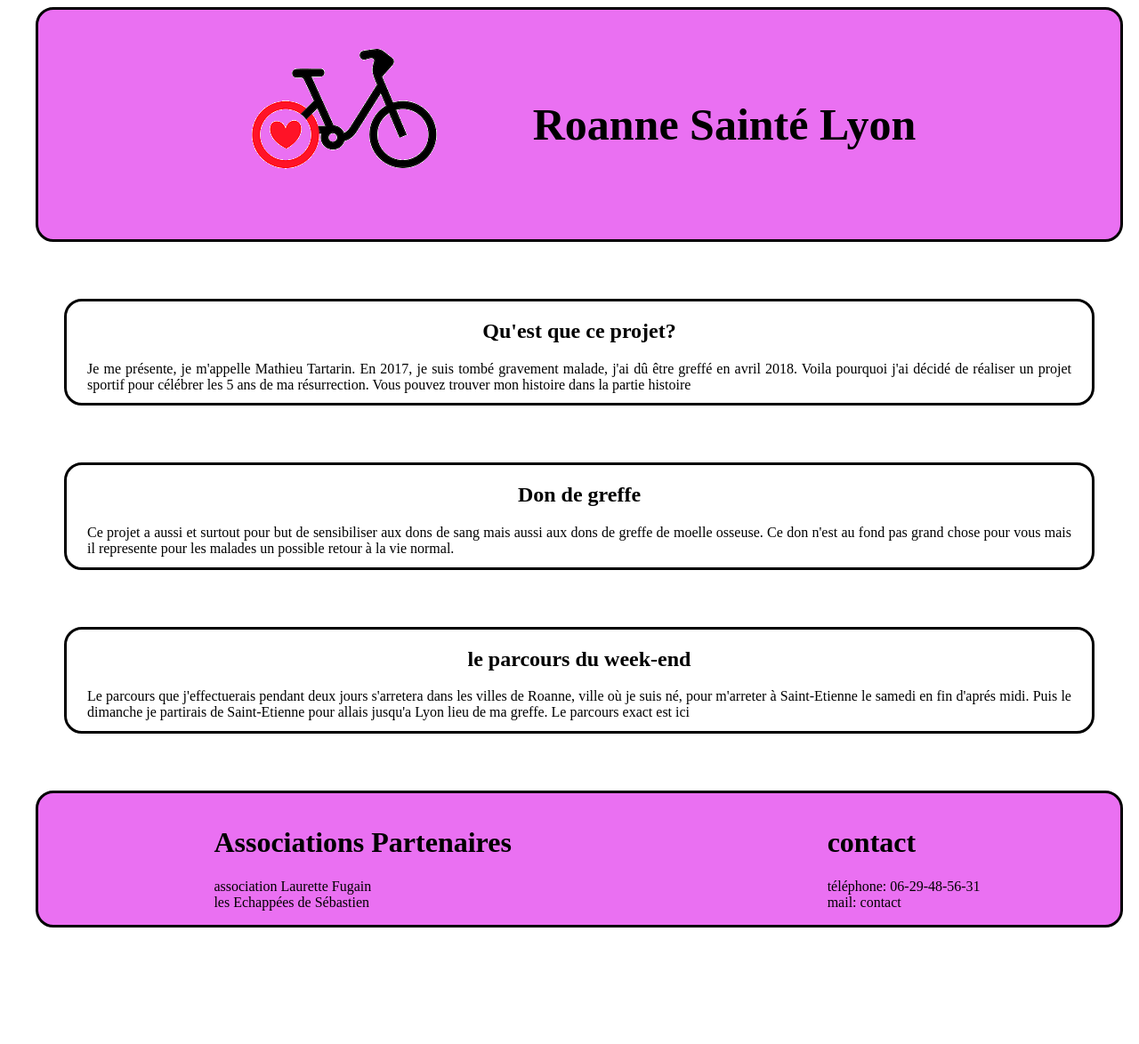
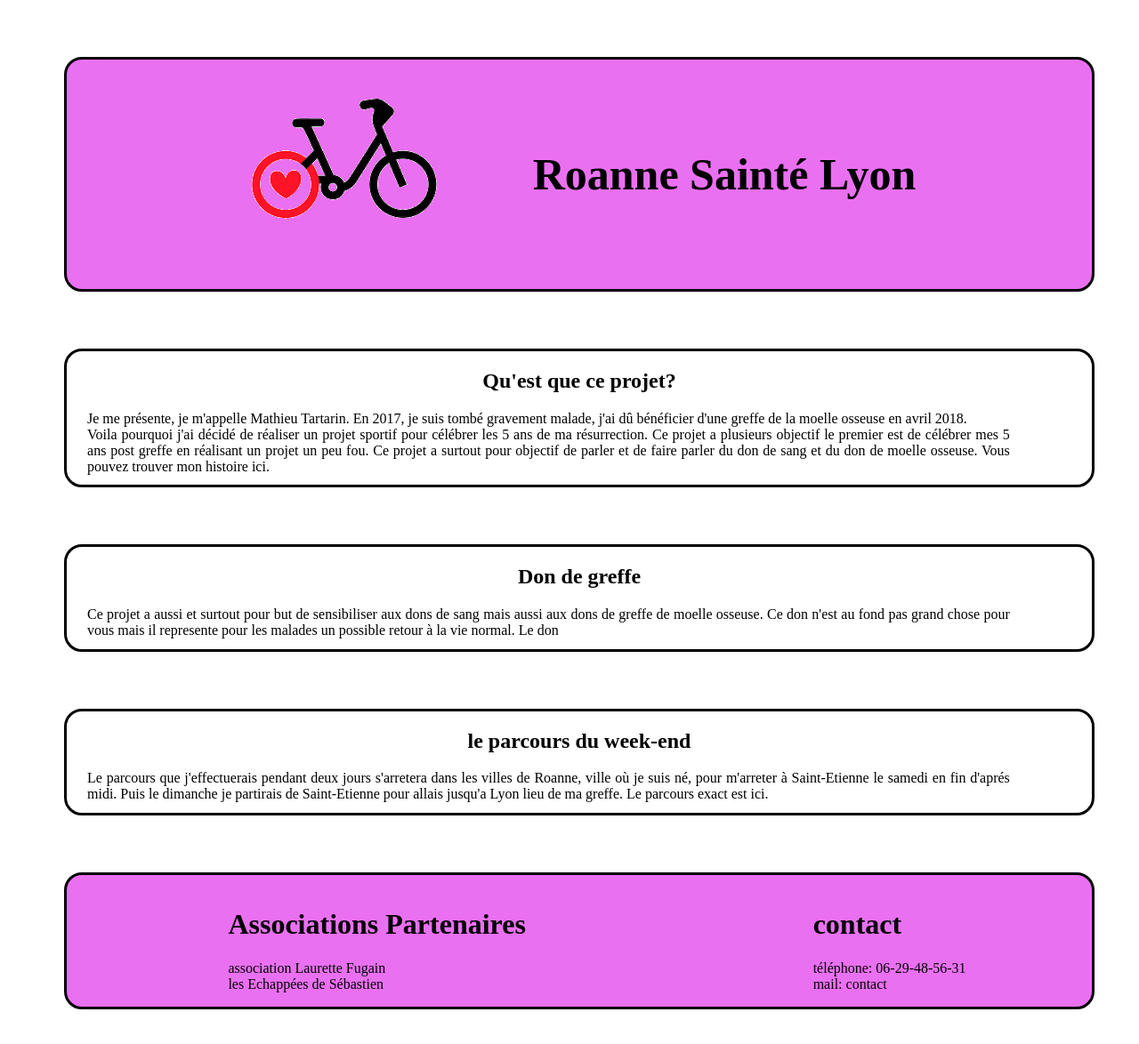
Before and after one commit to mathieu42470/Roannesaintelyon, a plain HTML site: page frontend/accueil.html in a window 1280 px wide. Shown: the whole page at 89% size. Before the commit the page ends 1051 px from the top, so only its background shows below. Drawn offline with Linux system fonts and the light colour scheme.

Commit message:
changement index

```diff
--- a/frontend/accueil.html
+++ b/frontend/accueil.html
@@ -18,14 +18,17 @@
      <article>
           <h2>Qu'est que ce projet?</h2>
           <p>Je me présente, je m'appelle Mathieu Tartarin.
-             En 2017, je suis tombé gravement malade, j'ai dû être greffé en avril 2018.
+             En 2017, je suis tombé gravement malade, j'ai dû bénéficier d'une greffe de la moelle osseuse en avril 2018.<br>
              Voila pourquoi j'ai décidé de réaliser un projet sportif pour célébrer les 5 ans de ma résurrection.
-             Vous pouvez trouver mon histoire dans la partie <a href="histoire.html">histoire</a>  </p>
+             Ce projet a plusieurs objectif le premier est de célébrer mes 5 ans post greffe en réalisant un projet un peu fou.
+             Ce projet a surtout pour objectif de parler et de faire parler du don de sang et du don de moelle osseuse.
+             Vous pouvez trouver mon histoire <a href="histoire.html">ici</a>.  </p>
      </article>
       <article>
          <h2>Don de greffe</h2>
          <p>Ce projet a aussi et surtout pour but de sensibiliser aux dons de sang mais aussi aux dons de greffe de moelle osseuse.
           Ce don n'est au fond pas grand chose pour vous mais il represente pour les malades un possible retour à la vie normal.
+          Le don
          </p>
       </article>
       <article>
@@ -33,7 +36,7 @@
           <p>Le parcours que j'effectuerais pendant deux jours s'arretera dans les villes de Roanne, ville où je suis né,
                pour m'arreter à Saint-Etienne le samedi en fin d'aprés midi.
                Puis le dimanche je partirais de Saint-Etienne pour allais jusqu'a Lyon lieu de ma greffe.
-               Le parcours exact est<a href="parcours.html"> ici</a></p>
+               Le parcours exact est<a href="parcours.html"> ici</a>.</p>
       </article>
 </main>
 <footer>
--- a/frontend/css/index.css
+++ b/frontend/css/index.css
@@ -31,8 +31,8 @@ body{
 }
 header{
       display: flex;
-      width: 95%;
-      margin-left: 2.5%;
+      width: 90%;
+      margin: 5%;
       background-color: rgb(234, 112, 242);
       border-radius: 20px;
       border: solid black;
@@ -42,6 +42,11 @@ header{
 .heade{
       display: flex;
       flex-direction: row;
+}
+.vélo{
+      display: flex;
+      align-items: center;
+      border-radius: 20px;
 }
 .titre{
       display: flex;
@@ -98,15 +103,16 @@ h2{
 p{
       margin: 0 2% 1% 2%;
       text-align: justify;
+      width: 90%;
 }
 .pcontact{
       margin-left: 1%;
 }
 footer{
       display: flex;
-      width: 95%;
+      width: 90%;
       justify-content: space-around;
-      margin-left: 2.5%;
+      margin: 5%;
       background-color: rgb(234, 112, 242);
       border-radius: 20px;
       border: solid black;
```
Also changed, not shown: frontend/index.html (+2 -2 lines).
